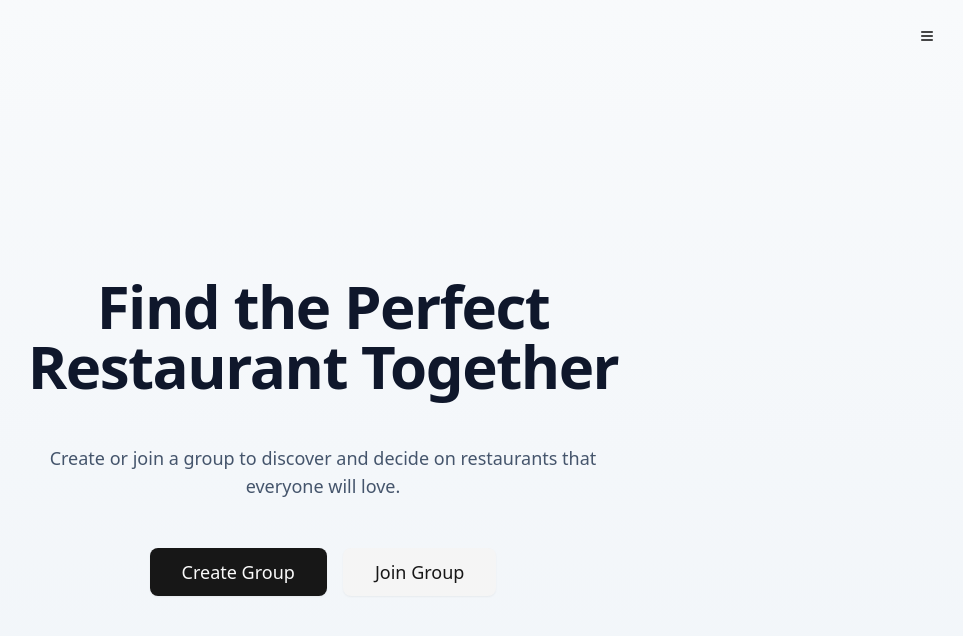
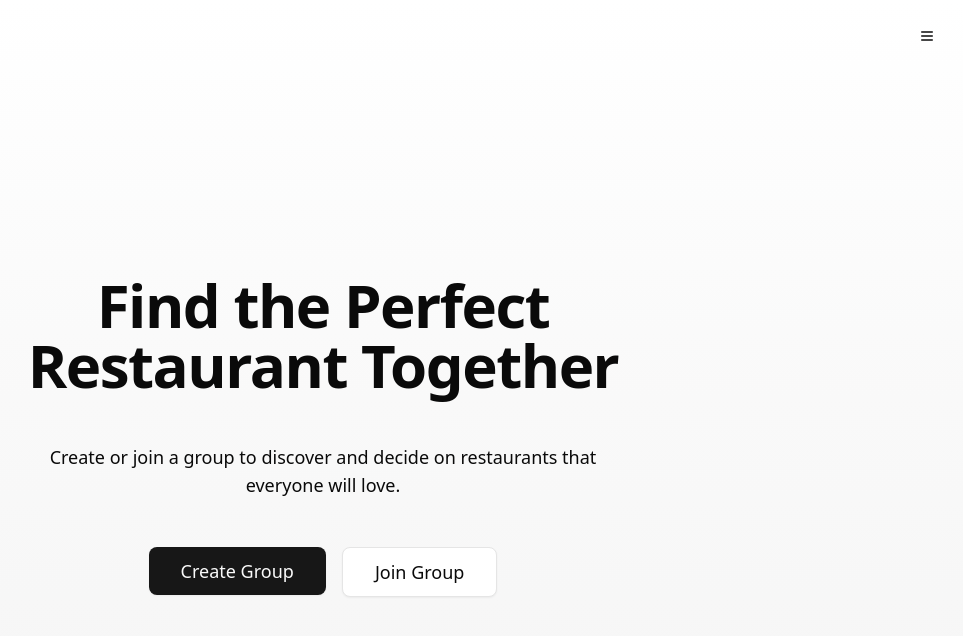
Before and after one commit to kevinnhou/next-hackathon, a Next.js app: page / in a window 1280 px wide. Shown: the top 636 px of the page, without its empty margins (317-1280 px from the left). Built offline with nearby package versions, Linux system fonts and the light colour scheme.

Commit message:
fix: added light + dark mode styling

```diff
--- a/src/app/page.tsx
+++ b/src/app/page.tsx
@@ -1,3 +1,4 @@
+import { VisuallyHidden } from "@radix-ui/react-visually-hidden";
 import { Menu } from "lucide-react";
 import Link from "next/link";
 
@@ -12,7 +13,7 @@ import {
 
 export default function LandingPage() {
   return (
-    <div className="flex min-h-screen flex-col bg-gradient-to-b from-slate-50 to-slate-100">
+    <div className="flex min-h-screen flex-col bg-gradient-to-b from-background via-muted/60 to-muted">
       {/* Header with hamburger menu */}
       <header className="flex w-full justify-end p-4">
         <Sheet>
@@ -28,7 +29,9 @@ export default function LandingPage() {
           </SheetTrigger>
           <SheetContent>
             <SheetHeader>
-              <SheetTitle>Menu</SheetTitle>
+              <SheetTitle>
+                <VisuallyHidden>Menu</VisuallyHidden>
+              </SheetTitle>
             </SheetHeader>
             <nav className="mt-8 ml-8 flex flex-col gap-4">
               <Link href="#" className="text-lg font-medium hover:underline">
@@ -52,11 +55,11 @@ export default function LandingPage() {
       <main className="flex flex-1 flex-col items-center justify-center px-4 text-center">
         <div className="mx-auto max-w-3xl space-y-12">
           {/* Heading */}
-          <h1 className="text-4xl font-bold tracking-tight text-slate-900 md:text-5xl lg:text-6xl">
+          <h1 className="text-4xl font-bold tracking-tight md:text-5xl lg:text-6xl">
             Find the Perfect Restaurant Together
           </h1>
 
-          <p className="mx-auto max-w-xl text-lg text-slate-600">
+          <p className="mx-auto max-w-xl text-lg">
             Create or join a group to discover and decide on restaurants that
             everyone will love.
           </p>
@@ -66,7 +69,7 @@ export default function LandingPage() {
             <Button size="lg" className="px-8 py-6 text-lg">
               Create Group
             </Button>
-            <Button size="lg" variant="secondary" className="px-8 py-6 text-lg">
+            <Button size="lg" variant="outline" className="px-8 py-6 text-lg">
               Join Group
             </Button>
           </div>
```
